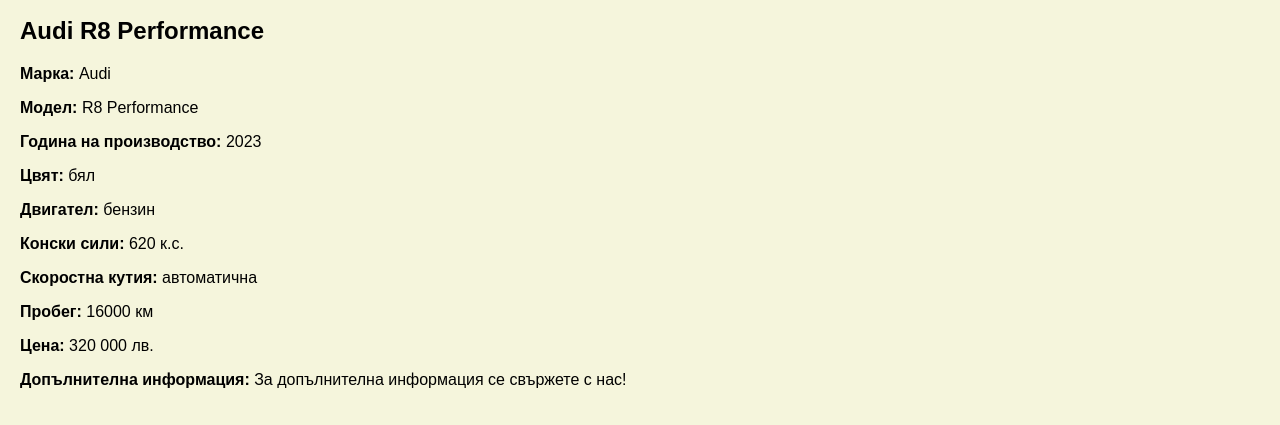
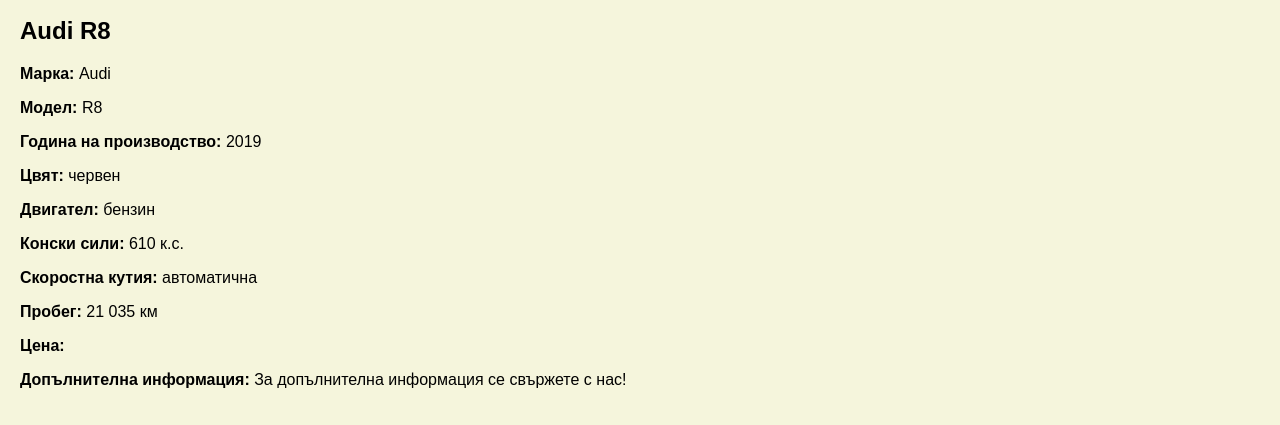
Before and after one commit to AlexanderZ10/bitch-keks-vodka, a plain HTML site: page limoffcar2.html in a window 1280 px wide. Shown: the part 506-931 px from the top of the page. Drawn offline with Linux system fonts and the light colour scheme.

Commit message:
дада

```diff
--- a/limoffcar2.html
+++ b/limoffcar2.html
@@ -4,7 +4,7 @@
 <head>
     <meta charset="UTF-8">
     <meta name="viewport" content="width=device-width, initial-scale=1.0">
-    <title>Audi R8 Performance</title>
+    <title>Audi R8 </title>
     <link rel="stylesheet" href="styles1.css">
     <link rel="stylesheet" href="styles2.css">
     <link rel="stylesheet" href="styles3.css">
@@ -33,16 +33,16 @@
                     <img src="car_imagelim_2_6.jpg" alt="Car Image 7">
                 </div>
             </div>
-            <h2>Audi R8 Performance</h2>
+            <h2>Audi R8 </h2>
             <p><strong>Марка:</strong> Audi </p>
-            <p><strong>Модел:</strong> R8 Performance </p>
-            <p><strong>Година на производство:</strong> 2023 </p>
-            <p><strong>Цвят:</strong> бял </p>
+            <p><strong>Модел:</strong> R8  </p>
+            <p><strong>Година на производство:</strong> 2019 </p>
+            <p><strong>Цвят:</strong> червен </p>
             <p><strong>Двигател:</strong> бензин </p>
-            <p><strong>Конски сили:</strong> 620 к.с.</p>
+            <p><strong>Конски сили:</strong> 610 к.с.</p>
             <p><strong>Скоростна кутия:</strong> автоматична </p>
-            <p><strong>Пробег:</strong> 16000 км</p>
-            <p><strong>Цена:</strong> 320 000 лв.</p>
+            <p><strong>Пробег:</strong> 21 035 км</p>
+            <p><strong>Цена:</strong></p>
             <p><strong>Допълнителна информация:</strong> За допълнителна информация се свържете с нас! </p>
         </div>
     </main>
```
